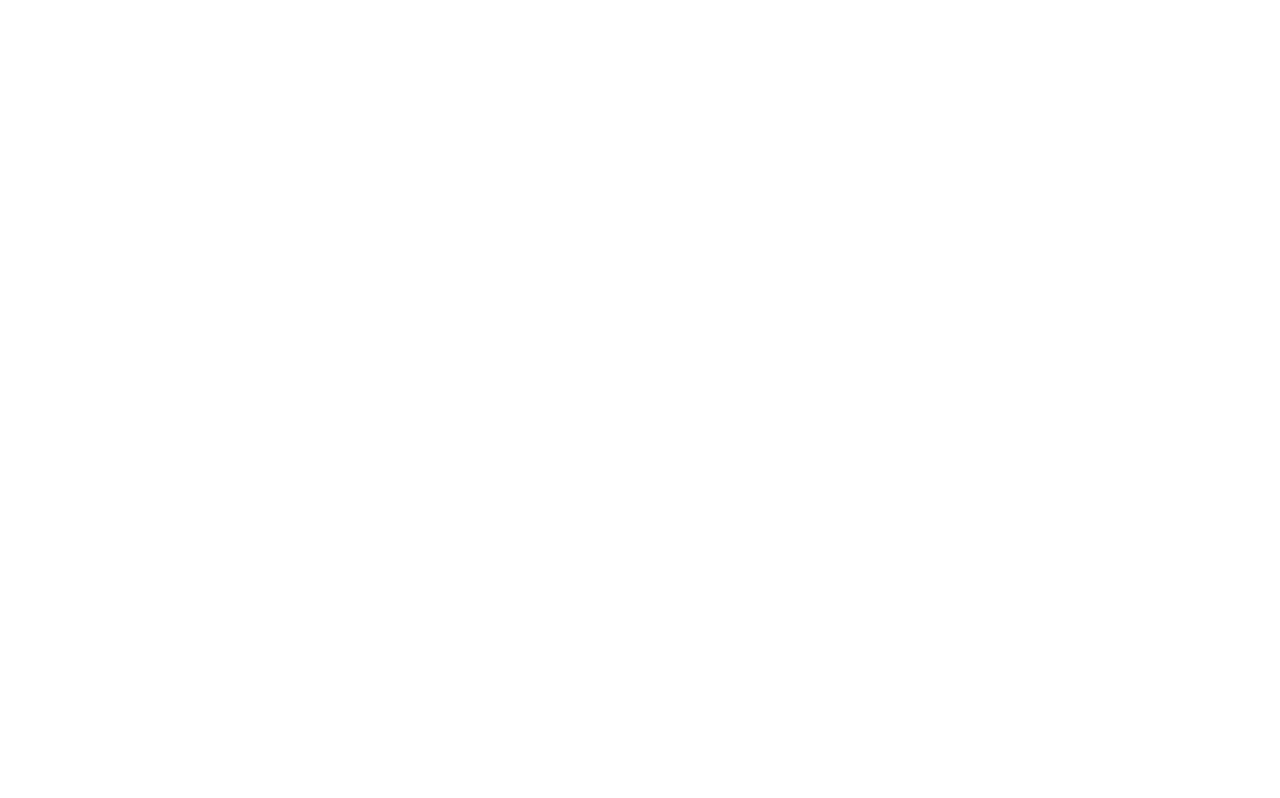
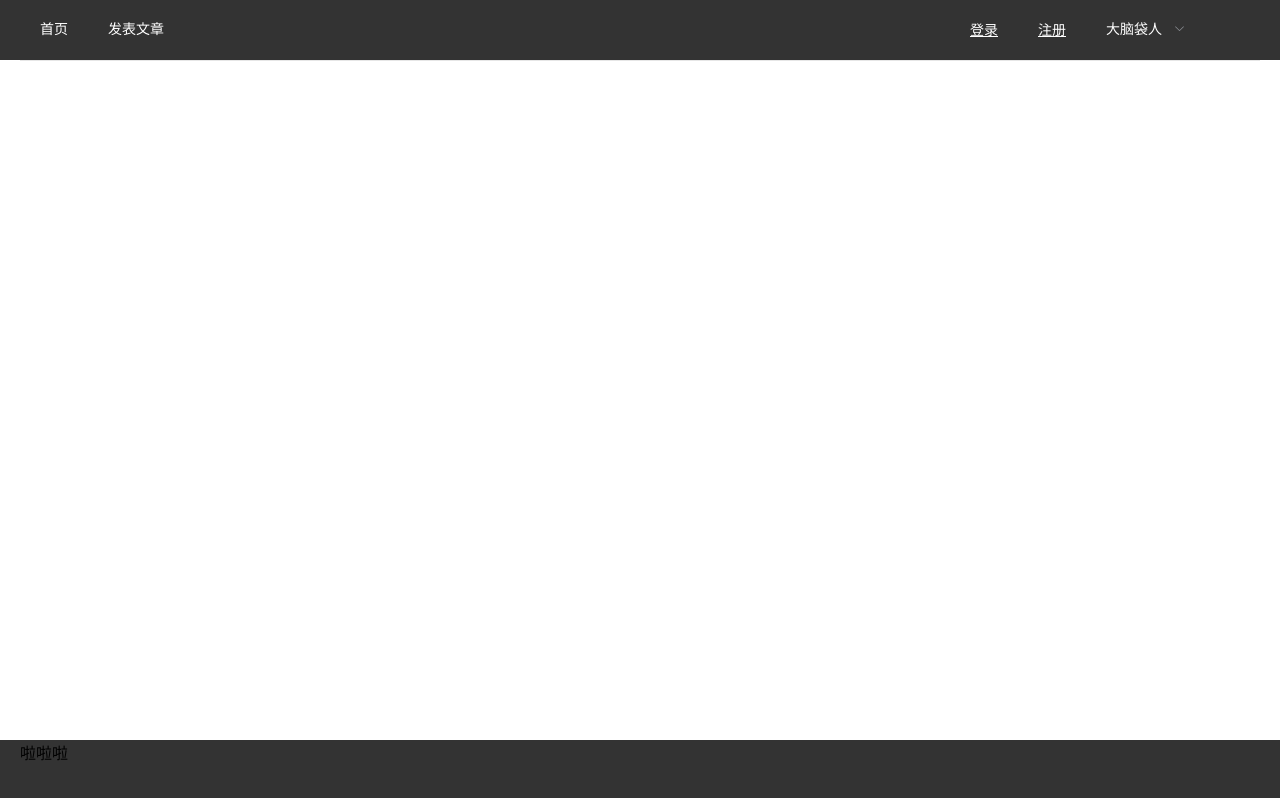
Before and after one commit to w-danboard/vue2-project-practice, a Vue app: page / in a window 1280 px wide. Built offline with nearby package versions, Linux system fonts and the light colour scheme.

Commit message:
feat: 二次封装axios

```diff
--- a/src/App.vue
+++ b/src/App.vue
@@ -1,8 +1,44 @@
 <template>
   <div id="app">
-    <router-view/>
+    <el-container style="min-width: 960px">
+      <el-header>
+        <PageHeader/>
+      </el-header>
+      <el-main>
+        <router-view/>
+      </el-main>
+      <el-footer>
+        <PageFooter/>
+      </el-footer>
+    </el-container>
   </div>
 </template>
 
-<style lang="scss">
+<script>
+import PageHeader from '@/components/PageHeader.vue'
+import PageFooter from '@/components/PageFooter.vue'
+
+export default {
+  components: {
+    PageHeader,
+    PageFooter
+  }
+}
+</script>
+
+
+<style>
+* {
+  margin: 0;
+  padding: 0;
+}
+.el-header {
+  background: #333;
+}
+.el-footer {
+  background: #333;
+}
+.el-main {
+  min-height: calc(100vh - 120px)
+}
 </style>
--- /dev/null
+++ b/src/components/PageFooter.vue
@@ -0,0 +1,3 @@
+<template>
+  <div>啦啦啦</div>
+</template>
--- /dev/null
+++ b/src/components/PageHeader.vue
@@ -0,0 +1,61 @@
+<template>
+  <el-row class="header-row">
+    <el-col :span="18">
+      <el-menu
+        class="menu"
+        mode="horizontal"
+        background-color="#333"
+        text-color="#fff"
+        active-text-color="#fff"
+        :router="true">
+        <el-menu-item index="/">首页</el-menu-item>
+        <el-menu-item index="post">发表文章</el-menu-item>
+      </el-menu>
+    </el-col>
+    <el-col :span="6">
+      <div class="nav-right">
+        <el-menu
+          class="el-menu-demo"
+          mode="horizontal"
+          background-color="#333"
+          text-color="#fff"
+          active-text-color="#fff">
+          <el-menu-item index="login">
+            <router-link to="/login">登录</router-link>
+          </el-menu-item>
+          <el-menu-item index="reg">
+            <router-link to="/reg">注册</router-link>
+          </el-menu-item>
+          <el-submenu index="profile">
+            <template slot="title">大脑袋人 </template>
+            <el-menu-item index="logout">退出登录</el-menu-item>
+          </el-submenu>
+        </el-menu>
+      </div>
+    </el-col>
+  </el-row>
+</template>
+
+<style lang="scss">
+.header-row {
+  height: 100%;
+  .logo {
+    margin: 5px;
+    height: 50px;
+    .menu, .logo {
+      display: inline-block;
+    }
+    .nav-right {
+      float: right;
+      li {
+        display: inline-block;
+        text-align: center;
+        line-height: 60px;
+      }
+      a {
+        color: #fff;
+      }
+    }
+  }
+}
+</style>
--- /dev/null
+++ b/src/config/index.js
@@ -0,0 +1,4 @@
+export default {
+  // 开发和打包是默认的两个环境
+  baseURL: process.env.NODE_ENV === 'development' ? 'http://localhost:3000' : '/'
+}
--- a/src/main.js
+++ b/src/main.js
@@ -11,6 +11,8 @@
 
 Vue.use(ElementUI)
 
+import './utils/request'
+
 new Vue({
   router,
   store,
--- /dev/null
+++ b/src/utils/request.js
@@ -0,0 +1,63 @@
+// 我们要将axios 二次封装
+import axios from 'axios'
+import config from '@/config'
+
+class HttpRequest {
+  constructor () {
+    // 可以增加实例属性 后台接口的路径开发模式和生产模式不一样
+    this.baseURL = config.baseURL
+    this.timeout = 3000 // 3s后请求超时
+  }
+  setInterceptors (instance) {
+    instance.interceptors.request.use(config => {
+      // 一般增加token属性
+      return config
+    })
+
+    instance.interceptors.response.use(res => {
+      if (res.status == 200) {
+        // 服务器返回的结果都会放到data中
+        return Promise.resolve(res.data)
+      } else {
+        return Promise.reject(res.data.data) // 我的后端实现的话，如果失败了会在返回的结果中增加一个data字段，失败的原因
+      }
+    }, err => {
+      // 单独处理其他的状态码异常
+      switch (err.response.status) {
+        case '401':
+          console.log(err, '我是401')
+          break
+        default:
+          break
+      }
+      return Promise.reject(err)
+    })
+  }
+  mergeOptions (options) {;
+    return { baseURL: this.baseURL, timeout: this.timeout ,...options }
+  }
+  request (options) {
+    const instance = axios.create() // 创建axios实例
+    this.setInterceptors(instance)
+    const opts = this.mergeOptions(options)
+    return instance(opts)
+  }
+  get (url, config) { // 路径参数 ?a=1
+    return this.request({
+      method: 'get',
+      url,
+      ...config // 参数可以直接展开
+    })
+  }
+  post (url, data) { // 请求体中
+    return this.request({
+      method: 'post',
+      url,
+      data // post要求必须传入data属性
+    })
+  }
+}
+
+export default new HttpRequest
+
+// 每个实例的拦截器和其他人无关，如果适用全局的实例，我想给每次请求单独配置拦截器就做不到了
```
